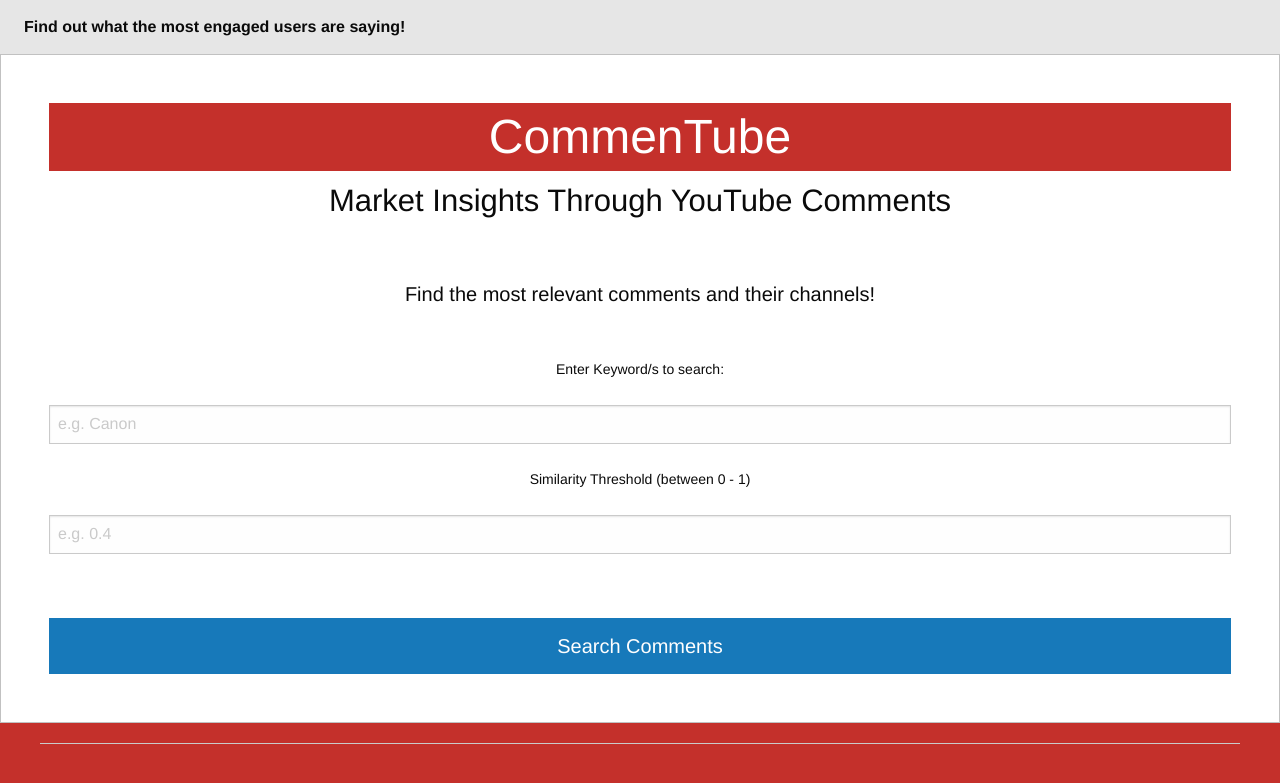
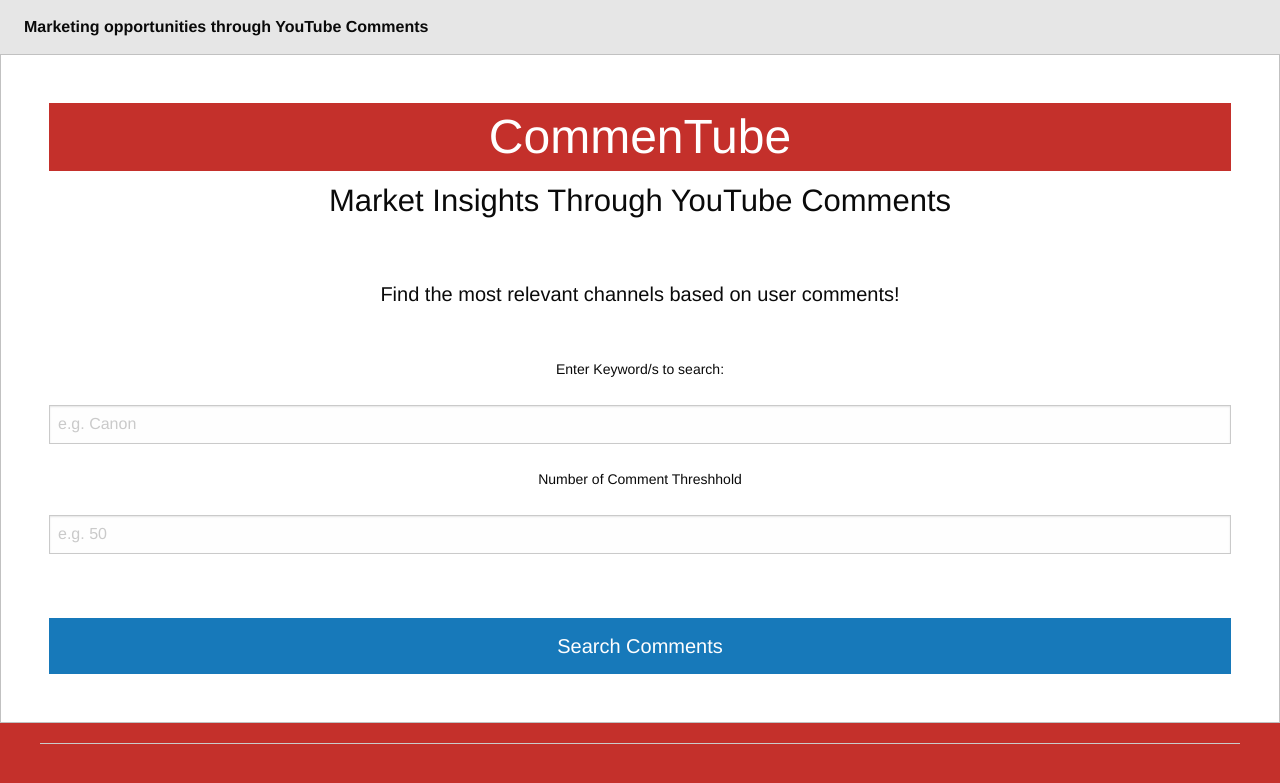
Before and after one commit to ronaldmaj/InsightDataProject, a Flask app: page / in a window 1280 px wide. Shown: the top 783 px of the page. Run offline with Flask 2, Linux system fonts and the light colour scheme; parts of the project's set-up code (start-up, migrations or seed data) failed here and were passed over; some libraries are stand-ins or nearby versions.

Commit message:
Updated app so that input is no. of comments, output channels ranked on weighted sum of comments

```diff
--- a/Commentube_AWS/comm_chan_result.py
+++ b/Commentube_AWS/comm_chan_result.py
@@ -15,6 +15,7 @@ import numpy as np
 import spacy
 import json
 from glob import glob
+from itertools import islice
 
 chan_info_df = pd.read_csv('all_channels_info.csv', index_col=0)
 vids_df = pd.read_csv('all_videos_dup_na_clean_df.csv', index_col=0)
@@ -45,9 +46,12 @@ def human_format(num):
     return '{}{}'.format('{:f}'.format(num).rstrip('0').rstrip('.'), ['', 'K', 'M', 'B', 'T'][magnitude])
 
 
-def get_comment_channel_results(search_term, sim_thresh):
+def take(n, iterable):
+    # Return first n items of the iterable as a list
+    return list(islice(iterable, n))
+
+def get_comment_channel_results(search_term, num_comms):
     #### Put in search term of interest:
-
     search_doc = nlp(search_term)
 
     # Get the vector representation:
@@ -56,23 +60,23 @@ def get_comment_channel_results(search_term, sim_thresh):
     #### Create similarity vector
     sim_vec = cosine_similarity(search_vec,database_mat)
 
-    ####  Return ordered list of comments based on threshold:
-    tf_ar = sim_vec > sim_thresh
+    # Assign the scores to the dataframe and sort by the similarity scores
+    comms_df['sim_score'] = (sim_vec[0])
+
+    rel_comms_df = comms_df.sort_values(by='sim_score',ascending=False).head(num_comms)
 
     # Create a results_info_df that collects all the relevant information on
-    # the resultant list produced:
-    results_info_df = comms_df[tf_ar[0]][['CommID',
-                                               'authorChannelUrl',
-                                               'authorDisplayName',
-                                               'authorProfileImageUrl',
-                                               'parentId',
-                                               'publishedAt',
-                                               'textDisplay',
-                                               'videoId']].copy(deep=True)
-
-    # Assign a new column in the results_info dataframe to associate the similarity score with the correct comment and sort:
-    results_info_df['sim_score'] = sim_vec[0][tf_ar[0]]
-    results_info_df.sort_values(by='sim_score',ascending=False, inplace=True)
+    # the resultant df:
+    results_info_df = rel_comms_df[[
+                                    'CommID',
+                                    'authorChannelUrl',
+                                    'authorDisplayName',
+                                    'authorProfileImageUrl',
+                                    'parentId',
+                                    'publishedAt',
+                                    'textDisplay',
+                                    'videoId',
+                                    'sim_score']].copy(deep=True)
 
     #### Need to rename the column with the video ID to match up with that in the vids_df
     cols = list(results_info_df.columns)
@@ -83,6 +87,9 @@ def get_comment_channel_results(search_term, sim_thresh):
         how='left',
         on='VidID',
         suffixes=('_comm', '_vid'))
+
+    # Remove duplicated comments:
+    results_info_df.drop_duplicates(subset='CommID', inplace=True)
 
     #### Lastly get the channel info:
 
@@ -96,15 +103,38 @@ def get_comment_channel_results(search_term, sim_thresh):
         on='ChannelID',
         suffixes=('_vid', '_chan'))
 
+    # Remove duplicated comments:
+    results_info_df.drop_duplicates(subset='CommID', inplace=True)
+
+    # Create a listing of the channels associated with the comments,
+    # in order of sum of the sim_score
+
+    sim_sun_dict = {}
+
+    for chanID in set(results_info_df['ChannelID']):
+        try:
+            sim_sun_dict[chanID] = sum(results_info_df[results_info_df['ChannelID'] == chanID]['sim_score'])
+        except:
+            print('There was an error in processing the sum of the similarity score')
+
+    sim_sun_sorted_dict = {key: val for key, val
+                           in
+                           sorted(sim_sun_dict.items(),
+                                  reverse=True,
+                                  key=lambda item: item[1])}
+
+    top6_chans = take(6, sim_sun_sorted_dict.items())
+
     comm_count = Counter(results_info_df['ChannelID'])
     comm_count_list = comm_count.most_common()
 
-    chan_dict_list= [human_format(len(comm_count))]
+    chan_dict_list= [human_format(len(sim_sun_sorted_dict))]
+
 
 
     # Send the relevant info to the website:
 
-    for chan_id,count in comm_count_list[0:6]:
+    for chan_id,count in top6_chans:
         chan_result = results_info_df[results_info_df['ChannelID'] == chan_id].iloc[0]
         thumb_dict_str = chan_result['thumbnails']
         thumb_dict_str = thumb_dict_str.replace("\'", "\"")
--- a/Commentube_AWS/server.py
+++ b/Commentube_AWS/server.py
@@ -18,16 +18,16 @@ def recommendation_output():
     sim_thresh_input = request.args.get('sim_thresh')
 
     if sim_thresh_input == "":
-        sim_thresh_input = "0.4"
+        sim_thresh_input = "50"
 
    	# Case if empty
     if keyword_input == "":
         return render_template("index.html",my_form_result="Empty")
     else:
-        #sim_thresh_input = "0.4"
+
         chan_dict_list, comm_dict_list = ccr.get_comment_channel_results(
             keyword_input,
-            float(sim_thresh_input))
+            int(sim_thresh_input))
 
         return render_template("index.html",chan_dicts=chan_dict_list,comm_dicts=comm_dict_list,my_form_result="NotEmpty")
 
--- a/Commentube_AWS/templates/index.html
+++ b/Commentube_AWS/templates/index.html
@@ -3,7 +3,7 @@
   <head>
     <meta charset="utf-8" />
     <meta name="viewport" content="width=device-width, initial-scale=1.0" />
-    <title>YouTube Comment Analyzer</title>
+    <title>CommenTube - YouTube Comment Analyzer</title>
     <link rel="stylesheet" href="https://dhbhdrzi4tiry.cloudfront.net/cdn/sites/foundation.min.css">
 	<style>
 	body {background-color:#c4302b;}
@@ -16,7 +16,7 @@
     <div class="top-bar">
       <div class="top-bar-left">
         <ul class="menu">
-          <li class="menu-text">Find out what the most engaged users are saying!</li>
+          <li class="menu-text">Marketing opportunities through YouTube Comments</li>
         </ul>
       </div>
     </div>
@@ -28,7 +28,7 @@
 		<h3>Market Insights Through YouTube Comments</h3>
 		<br>
 		<br>
-        <p class="lead">Find the most relevant comments and their channels!</p>
+        <p class="lead">Find the most relevant channels based on user comments!</p>
 		<br>
 		<div class="row">
           <form action="/output" method="GET" id="keyword">
@@ -43,11 +43,11 @@
           </div>
 
 		  <div class="small-3 columns">
-            <label for="middle-label" class="middle">Similarity Threshold (between 0 - 1)</label>
+            <label for="middle-label" class="middle">Number of Comment Threshhold</label>
           </div>
 
 		  <div class="small-3 columns">
-            <input class="form-control" type="text" id="sim_thresh" name='sim_thresh' placeholder="e.g. 0.4">
+            <input class="form-control" type="text" id="sim_thresh" name='sim_thresh' placeholder="e.g. 50">
 		  </form>
           </div>
 
@@ -182,7 +182,7 @@
             </div>
             <div class="media-object-section">
               <h4><a href={{chan_dicts[1]['Chan_url']}}>{{chan_dicts[1]['Channel Name']}}</a></h4>
-              <h5><b>Number of Relevant Comments:</b>{{chan_dicts[1]['Comment Fraction']}}</h5>
+              <h5><b>Weighted Number of Relevant Comments:</b>{{chan_dicts[1]['Comment Fraction']}}</h5>
 			  <p>No. Subscribers: {{chan_dicts[1]['No. Subscribers']}}</p>
 			  <p>No. Views: {{chan_dicts[1]['No. Views']}}</p>
 			  <h6><b> Engagemeent Metrics </b> </h6>
@@ -199,7 +199,7 @@
             </div>
              <div class="media-object-section">
               <h4><a href={{chan_dicts[2]['Chan_url']}}>{{chan_dicts[2]['Channel Name']}}</a></h4>
-              <h5><b>Number of Relevant Comments:</b> {{chan_dicts[2]['Comment Fraction']}}</h5>
+              <h5><b>Weighted Number of Relevant Comments:</b> {{chan_dicts[2]['Comment Fraction']}}</h5>
 			  <p>No. Subscribers: {{chan_dicts[2]['No. Subscribers']}}</p>
 			  <p>No. Views: {{chan_dicts[2]['No. Views']}}</p>
 			  <h6><b> Engagemeent Metrics </b> </h6>
@@ -216,7 +216,7 @@
             </div>
             <div class="media-object-section">
               <h4><a href={{chan_dicts[3]['Chan_url']}}>{{chan_dicts[3]['Channel Name']}}</a></h4>
-              <h5><b>Number of Relevant Comments:</b>{{chan_dicts[3]['Comment Fraction']}}</h5>
+              <h5><b>Weighted Number of Relevant Comments:</b>{{chan_dicts[3]['Comment Fraction']}}</h5>
 			  <p>No. Subscribers: {{chan_dicts[3]['No. Subscribers']}}</p>
 			  <p>No. Views: {{chan_dicts[3]['No. Views']}}</p>
 			  <h6><b> Engagemeent Metrics </b> </h6>
@@ -233,7 +233,7 @@
             </div>
             <div class="media-object-section">
               <h4><a href={{chan_dicts[4]['Chan_url']}}>{{chan_dicts[4]['Channel Name']}}</a></h4>
-              <h5><b>Number of Relevant Comments:</b>{{chan_dicts[4]['Comment Fraction']}}</h5>
+              <h5><b>Weighted Number of Relevant Comments:</b>{{chan_dicts[4]['Comment Fraction']}}</h5>
 			  <p>No. Subscribers: {{chan_dicts[4]['No. Subscribers']}}</p>
 			  <p>No. Views: {{chan_dicts[4]['No. Views']}}</p>
 			  <h6><b> Engagemeent Metrics </b> </h6>
@@ -250,7 +250,7 @@
             </div>
             <div class="media-object-section">
               <h4><a href={{chan_dicts[5]['Chan_url']}}>{{chan_dicts[5]['Channel Name']}}</a></h4>
-              <h5><b>Number of Relevant Comments:</b> {{chan_dicts[5]['Comment Fraction']}}</h5>
+              <h5><b>Weighted Number of Relevant Comments:</b> {{chan_dicts[5]['Comment Fraction']}}</h5>
 			  <p>No. Subscribers: {{chan_dicts[5]['No. Subscribers']}}</p>
 			  <p>No. Views: {{chan_dicts[5]['No. Views']}}</p>
 			  <h6><b> Engagemeent Metrics </b> </h6>
@@ -267,7 +267,7 @@
             </div>
             <div class="media-object-section">
               <h4><a href={{chan_dicts[6]['Chan_url']}}>{{chan_dicts[6]['Channel Name']}}</a></h4>
-              <h5><b>Number of Relevant Comments:</b> {{chan_dicts[6]['Comment Fraction']}}</h5>
+              <h5><b>Weighted Number of Relevant Comments:</b> {{chan_dicts[6]['Comment Fraction']}}</h5>
 			  <p>No. Subscribers: {{chan_dicts[6]['No. Subscribers']}}</p>
 			  <p>No. Views: {{chan_dicts[6]['No. Views']}}</p>
 			  <h6><b> Engagemeent Metrics </b> </h6>
```
Also changed, not shown: 1 other file.
